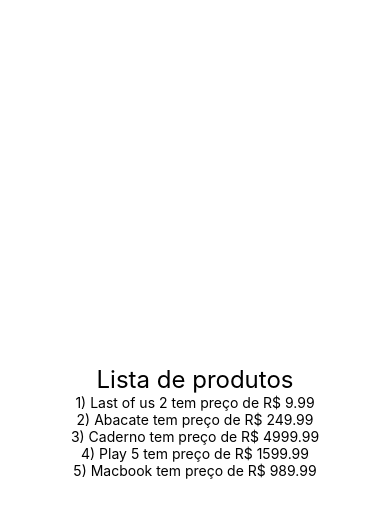
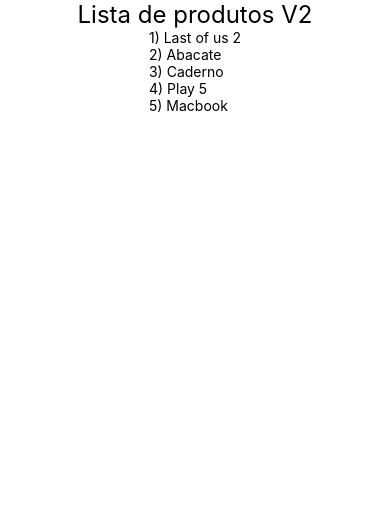
Before and after one commit to immerfallen/CursoReactNative, a React Native app: screen / in a window 390 px wide. Shown: the top 518 px of the page. Built offline with nearby package versions, Linux system fonts and the light colour scheme.

Commit message:
Renderizando lista com FlatList

```diff
--- a/src/App.js
+++ b/src/App.js
@@ -1,6 +1,7 @@
 import React from 'react'
 import {StyleSheet, SafeAreaView} from 'react-native'
-import  ListaProdutos from './components/produtos/ListaProdutos'
+import ListaProdutosV2 from './components/produtos/ListaProdutosV2'
+
 // import UsuarioLogado from './components/UsuarioLogado'
 // import Primeiro from './components/Primeiro'
 // import X, {Comp1, Comp2 } from './components/MultiComponents' //Esse X é o componente oficial (default) exportado de MultiComponents
@@ -36,7 +37,8 @@
         </Familia> */}
         {/* <UsuarioLogado usuario={{nome: 'Gui', email: 'gui@gui.com'}}/>
         <UsuarioLogado usuario={{nome: 'MAro', email: 'maro@gui.com'}}/> */}
-        <ListaProdutos/>
+        {/* <ListaProdutos/> */}
+        <ListaProdutosV2/>
 
 
     </SafeAreaView>
--- a/src/components/produtos/ListaProdutos.js
+++ b/src/components/produtos/ListaProdutos.js
@@ -2,7 +2,7 @@
 import {View, Text} from 'react-native'
 import Estilo from '../estilo'
 import produtos from './produtos'
-import Produtos from './produtos'
+
 export default props => {
     function obterLista() {
         return produtos.map(p => {
--- /dev/null
+++ b/src/components/produtos/ListaProdutosV2.js
@@ -0,0 +1,25 @@
+import React from 'react'
+import {View, Text, FlatList} from 'react-native'
+import Estilo from '../estilo'
+import produtos from './produtos'
+
+export default props => {
+    const produtoRender = ({item: p}) => {
+        return <Text>{p.id}) {p.nome}</Text>
+    }
+    return (
+        <>
+            <Text style={Estilo.txtG}>
+                Lista de produtos V2
+            </Text>
+            <FlatList
+            data={produtos}
+            keyExtractor={i => i.id}
+            renderItem={produtoRender}
+
+            />
+
+
+        </>
+    )
+}
```
